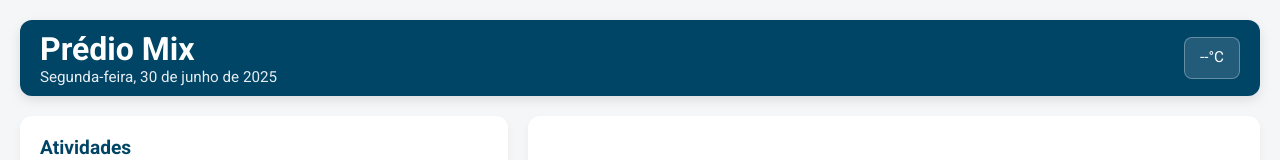
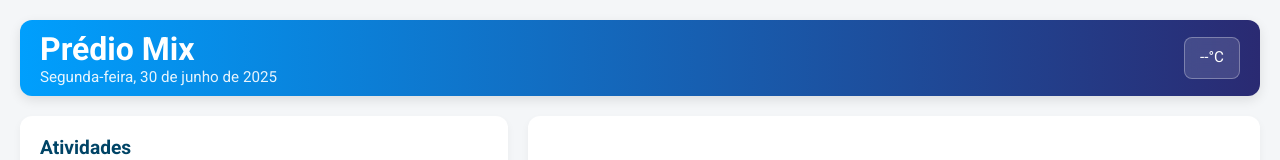
Before and after one commit to Draxizor/clima, a plain HTML site: page index.html in a window 1280 px wide. Shown: the top 160 px of the page. Drawn offline with Linux system fonts and the light colour scheme; no server answers.

Commit message:
Update index.html

```diff
--- a/index.html
+++ b/index.html
@@ -4,7 +4,7 @@
   <meta charset="UTF-8">
   <meta name="viewport" content="width=device-width, initial-scale=1.0">
   <title>Prédio Mix</title>
-  <link href="https://fonts.googleapis.com/css2?family=Roboto:wght@400;700&display=swap" rel="stylesheet">
+  <link href="https://fonts.googleapis.com/css?family=Roboto:400,700&display=swap" rel="stylesheet">
   <style>
     * {
       margin: 0;
@@ -12,15 +12,21 @@
       box-sizing: border-box;
     }
 
-    body {
-      font-family: 'Roboto', sans-serif;
-      background-color: #f4f6f8;
-      color: #333;
-      height: 100vh;
-      overflow: hidden;
-      display: flex;
-      flex-direction: column;
-    }
+   body {
+  background-color: #f4f6f8;
+  color: #1a2a33;
+  font-family: 'Roboto', Arial, sans-serif;
+}
+.header {
+  background: linear-gradient(90deg, #009ffd 0%, #2a2a72 100%);
+  color: #fff;
+}
+.card {
+  background: #fff;
+  box-shadow: 0 4px 16px rgba(0,0,0,.08);
+  border-radius: 10px;
+  padding: 24px;
+}
 
     .container {
       display: flex;
```
